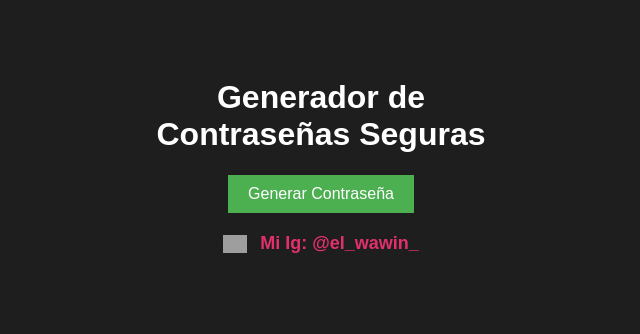
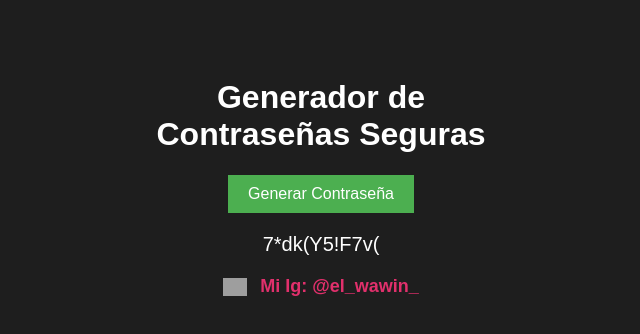
Before and after one commit to ElWawin/Secure, a plain HTML site: page index.html in a window 1280 px wide. Both pictures are taken after a click on the button "Generar Contraseña". Shown: the whole page, without its empty margins (319-959 px from the left). Drawn offline with Linux system fonts and the light colour scheme; grey boxes are pictures that could not be loaded.

Commit message:
Update index.html

```diff
--- a/index.html
+++ b/index.html
@@ -13,6 +13,8 @@
     <button onclick="generarPassword()">Generar Contraseña</button>
     <p id="resultado"></p>
   </div>
+
+  <!-- Código de Instagram -->
   <style>
     .ig-link {
       text-decoration: none;
@@ -44,3 +46,18 @@
       Mi Ig: @el_wawin_
     </a>
   </div>
+
+  <!-- JavaScript directo -->
+  <script>
+    function generarPassword() {
+      const caracteres = 'ABCDEFGHIJKLMNOPQRSTUVWXYZabcdefghijklmnopqrstuvwxyz0123456789!@#$%^&*()_+';
+      let password = '';
+      for (let i = 0; i < 12; i++) {
+        const randomIndex = Math.floor(Math.random() * caracteres.length);
+        password += caracteres[randomIndex];
+      }
+      document.getElementById('resultado').innerText = password;
+    }
+  </script>
+</body>
+</html>
```
Lines whose indentation alone changed are shown as unchanged.
